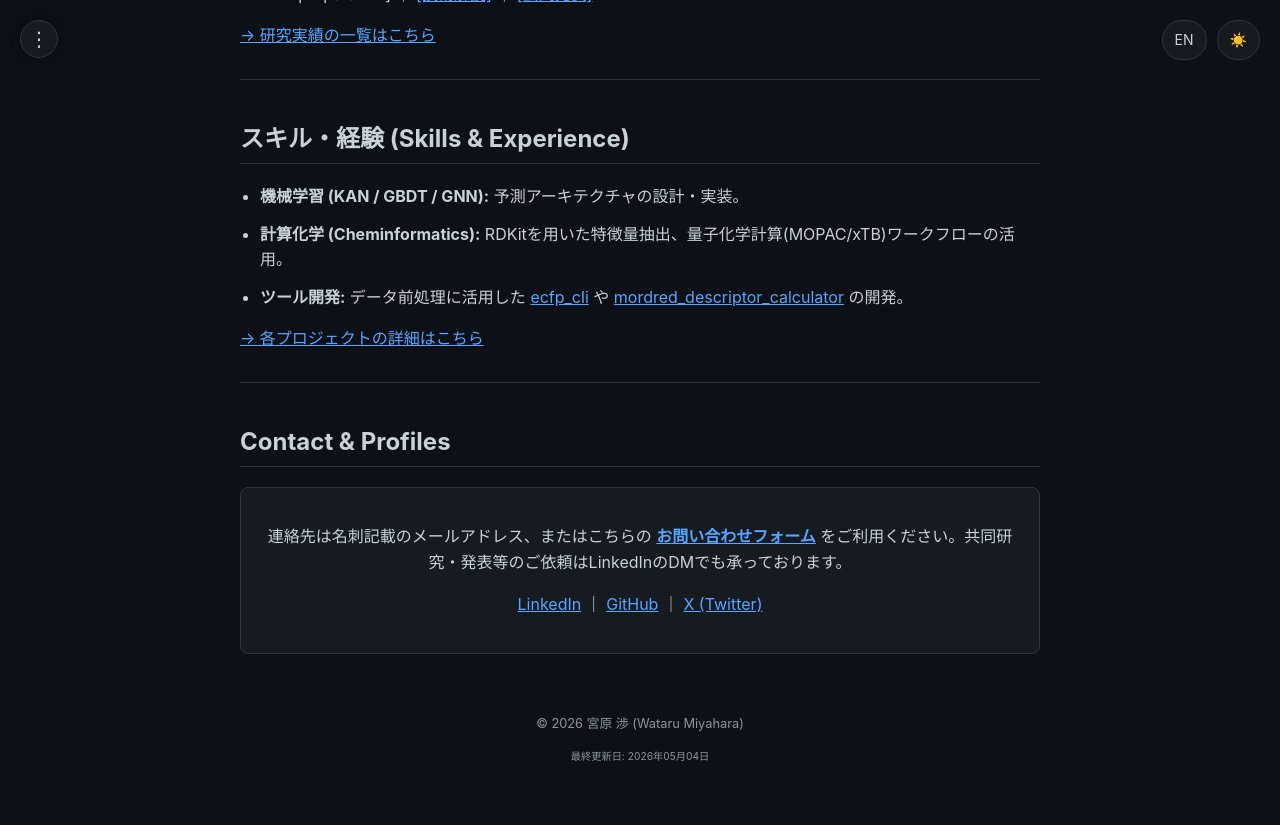
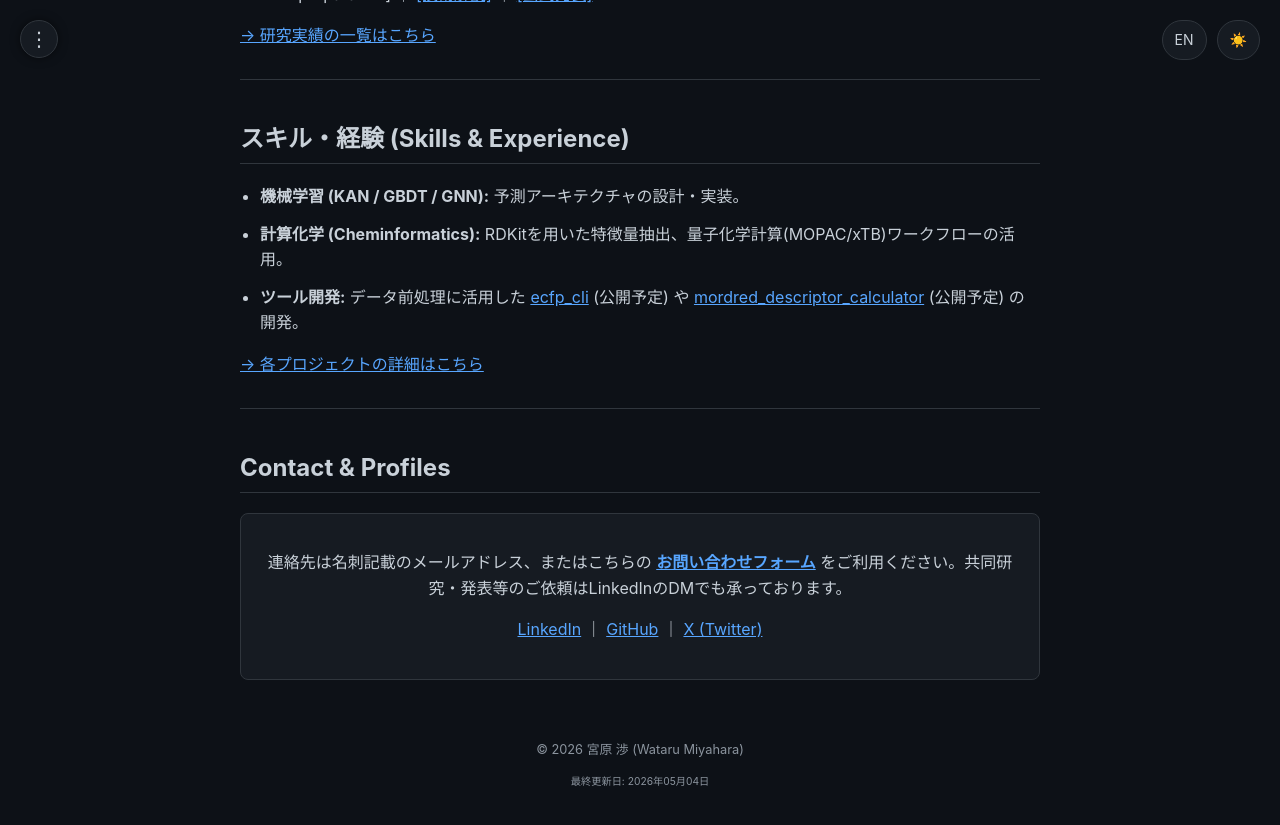
Before and after one commit to 377H-Miru/377H-Miru.github.io, a Jekyll site: the page built from index.md, in a window 1280 px wide and 900 px high, scrolled down 853 px. Shown: the top 825 px of the window. Built offline with Jekyll 4.4.1, drawn with Linux system fonts in a browser that asks for light colours.

Commit message:
UI: Marked private repositories as 'Upcoming/公開予定' on the website

```diff
--- a/achievements.html
+++ b/achievements.html
@@ -46,7 +46,7 @@
             {% if award.blog_url %}｜ <a href="{{ award.blog_url }}">[技術解説ブログはこちら]</a>{% endif %}</li>
             <li>{{ award.description_ja }}</li>
             {% if award.id == 'euos25' or award.id == 'mpu-award-1' or award.id == 'mpu-award-2' %}
-            <li>使用ツール: <a href="/tools/">mordred_descriptor_calculator</a></li>
+            <li>使用ツール: <a href="/tools/">mordred_descriptor_calculator</a> (公開予定)</li>
             {% endif %}
         </ul>
     </div>
@@ -61,7 +61,7 @@
     <li>
         {{ pres.authors_ja }}. "{{ pres.title_ja }}". <b>{{ pres.event_ja }}</b>, {{ pres.role_ja }}, {{ pres.date }}.
         <ul>
-            <li>使用ツール: <a href="/tools/">ecfp_cli</a></li>
+            <li>使用ツール: <a href="/tools/">ecfp_cli</a> (公開予定)</li>
         </ul>
     </li>
 {% endfor %}
--- a/en/achievements.html
+++ b/en/achievements.html
@@ -46,7 +46,7 @@
             {% if award.blog_url %}｜ <a href="{{ award.blog_url }}">[Technical Review Blog]</a>{% endif %}</li>
             <li>{{ award.description_en }}</li>
             {% if award.id == 'euos25' or award.id == 'mpu-award-1' or award.id == 'mpu-award-2' %}
-            <li>Tools used: <a href="/en/tools/">mordred_descriptor_calculator</a></li>
+            <li>Tools used: <a href="/en/tools/">mordred_descriptor_calculator</a> (Upcoming)</li>
             {% endif %}
         </ul>
     </div>
@@ -61,7 +61,7 @@
     <li>
         {{ pres.authors_en }}. "{{ pres.title_en }}". <b>{{ pres.event_en }}</b>, {{ pres.role_en }}, {{ pres.date }}.
         <ul>
-            <li>Tools used: <a href="/en/tools/">ecfp_cli</a></li>
+            <li>Tools used: <a href="/en/tools/">ecfp_cli</a> (Upcoming)</li>
         </ul>
     </li>
 {% endfor %}
--- a/index.md
+++ b/index.md
@@ -48,7 +48,7 @@
 <ul>
     <li><b>機械学習 (KAN / GBDT / GNN):</b> 予測アーキテクチャの設計・実装。</li>
     <li><b>計算化学 (Cheminformatics):</b> RDKitを用いた特徴量抽出、量子化学計算(MOPAC/xTB)ワークフローの活用。</li>
-    <li><b>ツール開発:</b> データ前処理に活用した <a href="/tools/">ecfp_cli</a> や <a href="/tools/">mordred_descriptor_calculator</a> の開発。</li>
+    <li><b>ツール開発:</b> データ前処理に活用した <a href="/tools/">ecfp_cli</a> (公開予定) や <a href="/tools/">mordred_descriptor_calculator</a> (公開予定) の開発。</li>
 </ul>
 <p><a href="/projects/">→ 各プロジェクトの詳細はこちら</a></p>
 
--- a/tools.html
+++ b/tools.html
@@ -13,7 +13,7 @@
 
 <hr>
 
-<h2><a href="https://github.com/377H-Miru/ecfp_cli" target="_blank">ecfp_cli</a></h2>
+<h2><a href="https://github.com/377H-Miru/ecfp_cli" target="_blank">ecfp_cli</a> [公開予定]</h2>
 <p><b>SMILESからECFPフィンガープリントを高速・堅牢に生成</b></p>
 <ul>
     <li><b>主な機能</b>:
@@ -29,7 +29,7 @@
 
 <hr>
 
-<h2><a href="https://github.com/377H-Miru/mordred_descriptor_calculator" target="_blank">mordred_descriptor_calculator</a></h2>
+<h2><a href="https://github.com/377H-Miru/mordred_descriptor_calculator" target="_blank">mordred_descriptor_calculator</a> [公開予定]</h2>
 <p><b>π共役系対応・再現性を重視した記述子算出ツール</b></p>
 <ul>
     <li><b>主な機能</b>:
```
Also changed, not shown: en/index.md (+1 -1 lines).
